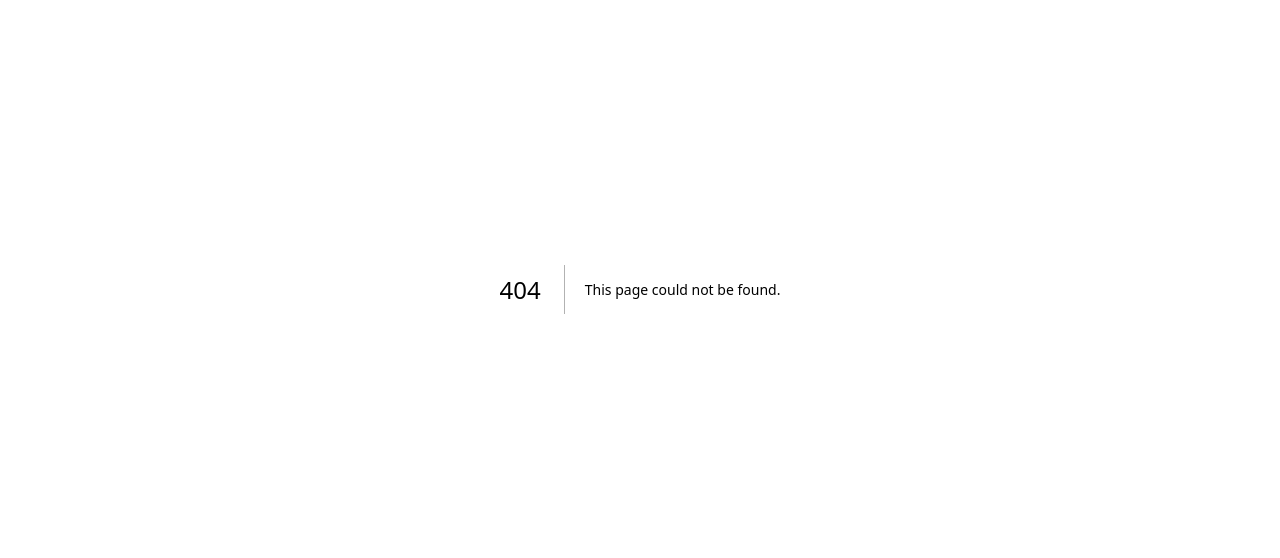
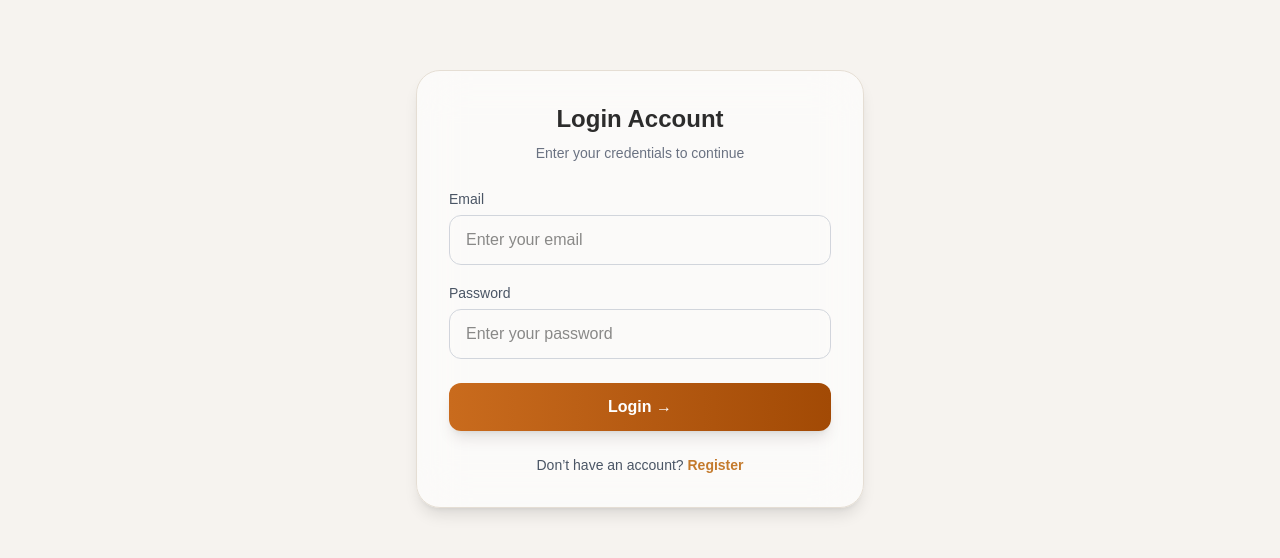
Before and after one commit to ApornaRakshit/next-e-commerce, a Next.js app: page /login in a window 1280 px wide. Before the commit this address had no page. Shown: the part 205-763 px from the top of the page. Built offline with nearby package versions, Linux system fonts and the light colour scheme; no server answers.

Commit message:
Deploy try

```diff
--- /dev/null
+++ b/src/app/login/page.jsx
@@ -0,0 +1,117 @@
+"use client";
+
+import Link from "next/link";
+import { useState } from "react";
+import { signInWithEmailAndPassword } from "firebase/auth";
+import { auth } from "../../../firebase";
+
+export default function Login() {
+    const [form, setForm] = useState({
+        email: "",
+        password: "",
+    });
+
+    const [loading, setLoading] = useState(false);
+
+    const handleChange = (e) => {
+        setForm({
+            ...form,
+            [e.target.name]: e.target.value,
+        });
+    };
+
+    const handleSubmit = async (e) => {
+        e.preventDefault(); // 🔥 prevent page reload
+
+        if (!form.email || !form.password) {
+            alert("Please fill all fields");
+            return;
+        }
+
+        try {
+            setLoading(true);
+
+            const userCredential = await signInWithEmailAndPassword(
+                auth,
+                form.email,
+                form.password
+            );
+
+            console.log("User:", userCredential.user);
+            alert("Login Successful!");
+        } catch (error) {
+            alert(error.message);
+        } finally {
+            setLoading(false);
+        }
+    };
+
+    return (
+        <div className="min-h-screen flex items-center justify-center bg-[#f6f3ef] px-4">
+
+            <form
+                onSubmit={handleSubmit}
+                className="w-full max-w-md bg-white/60 backdrop-blur-xl
+                   p-8 rounded-3xl shadow-lg border border-[#e5ded4]"
+            >
+
+                {/* Title */}
+                <h1 className="text-2xl font-bold text-[#2c2c2c] text-center">
+                    Login Account
+                </h1>
+
+                <p className="text-center text-gray-500 mt-2 text-sm">
+                    Enter your credentials to continue
+                </p>
+
+                {/* Email */}
+                <div className="mt-6">
+                    <label className="text-sm text-gray-600">Email</label>
+                    <input
+                        type="email"
+                        name="email"
+                        placeholder="Enter your email"
+                        value={form.email}
+                        onChange={handleChange}
+                        className="w-full mt-1 px-4 py-3 rounded-xl border border-gray-300
+                       focus:outline-none focus:ring-2 focus:ring-[#c47a2c]"
+                    />
+                </div>
+
+                {/* Password */}
+                <div className="mt-4">
+                    <label className="text-sm text-gray-600">Password</label>
+                    <input
+                        type="password"
+                        name="password"
+                        placeholder="Enter your password"
+                        value={form.password}
+                        onChange={handleChange}
+                        className="w-full mt-1 px-4 py-3 rounded-xl border border-gray-300
+                       focus:outline-none focus:ring-2 focus:ring-[#c47a2c]"
+                    />
+                </div>
+
+                {/* Button */}
+                <button
+                    type="submit"
+                    disabled={loading}
+                    className="w-full mt-6 bg-gradient-to-r from-[#c96b1d] to-[#a24a05]
+                     text-white py-3 rounded-xl font-semibold
+                     shadow-lg hover:scale-105 transition disabled:opacity-50"
+                >
+                    {loading ? "Logging in..." : "Login →"}
+                </button>
+
+                {/* Register */}
+                <p className="mt-6 text-center text-sm text-gray-600">
+                    Don’t have an account?{" "}
+                    <Link href="/register" className="text-[#c47a2c] font-semibold hover:underline">
+                        Register
+                    </Link>
+                </p>
+
+            </form>
+        </div>
+    );
+}
--- /dev/null
+++ b/src/app/register/page.jsx
@@ -0,0 +1,117 @@
+"use client";
+
+import Link from "next/link";
+import { useState } from "react";
+import { createUserWithEmailAndPassword } from "firebase/auth";
+import { auth } from "../../../firebase";
+
+export default function Register() {
+  const [form, setForm] = useState({
+    email: "",
+    password: "",
+  });
+
+  const [loading, setLoading] = useState(false);
+
+  const handleChange = (e) => {
+    setForm({
+      ...form,
+      [e.target.name]: e.target.value,
+    });
+  };
+
+  const handleSubmit = async (e) => {
+    e.preventDefault();
+
+    if (!form.email || !form.password) {
+      alert("Please fill all fields");
+      return;
+    }
+
+    try {
+      setLoading(true);
+
+      const userCredential = await createUserWithEmailAndPassword(
+        auth,
+        form.email,
+        form.password
+      );
+
+      console.log("User created:", userCredential.user);
+      alert("Registration Successful!");
+    } catch (error) {
+      alert(error.message);
+    } finally {
+      setLoading(false);
+    }
+  };
+
+  return (
+    <div className="min-h-screen flex items-center justify-center bg-[#f6f3ef] px-4">
+
+      <form
+        onSubmit={handleSubmit}
+        className="w-full max-w-md bg-white/60 backdrop-blur-xl
+                   p-8 rounded-3xl shadow-lg border border-[#e5ded4]"
+      >
+
+        {/* Title */}
+        <h1 className="text-2xl font-bold text-[#2c2c2c] text-center">
+          Create Account
+        </h1>
+
+        <p className="text-center text-gray-500 mt-2 text-sm">
+          Join us and start shopping today
+        </p>
+
+        {/* Email */}
+        <div className="mt-6">
+          <label className="text-sm text-gray-600">Email</label>
+          <input
+            type="email"
+            name="email"
+            placeholder="Enter your email"
+            value={form.email}
+            onChange={handleChange}
+            className="w-full mt-1 px-4 py-3 rounded-xl border border-gray-300
+                       focus:outline-none focus:ring-2 focus:ring-[#c47a2c]"
+          />
+        </div>
+
+        {/* Password */}
+        <div className="mt-4">
+          <label className="text-sm text-gray-600">Password</label>
+          <input
+            type="password"
+            name="password"
+            placeholder="Enter your password"
+            value={form.password}
+            onChange={handleChange}
+            className="w-full mt-1 px-4 py-3 rounded-xl border border-gray-300
+                       focus:outline-none focus:ring-2 focus:ring-[#c47a2c]"
+          />
+        </div>
+
+        {/* Button */}
+        <button
+          type="submit"
+          disabled={loading}
+          className="w-full mt-6 bg-gradient-to-r from-[#c96b1d] to-[#a24a05]
+                     text-white py-3 rounded-xl font-semibold
+                     shadow-lg hover:scale-105 transition disabled:opacity-50"
+        >
+          {loading ? "Creating Account..." : "Sign Up →"}
+        </button>
+
+        {/* Login Link */}
+        <p className="mt-6 text-center text-sm text-gray-600">
+          Already have an account?{" "}
+          <Link href="/login" className="text-[#c47a2c] font-semibold hover:underline">
+            Login
+          </Link>
+        </p>
+
+      </form>
+    </div>
+  );
+}
```
Also changed, not shown: src/components/homepage/Banner.jsx (line endings or trailing spaces), src/components/homepage/DisplayFeatures.jsx (line endings or trailing spaces).
